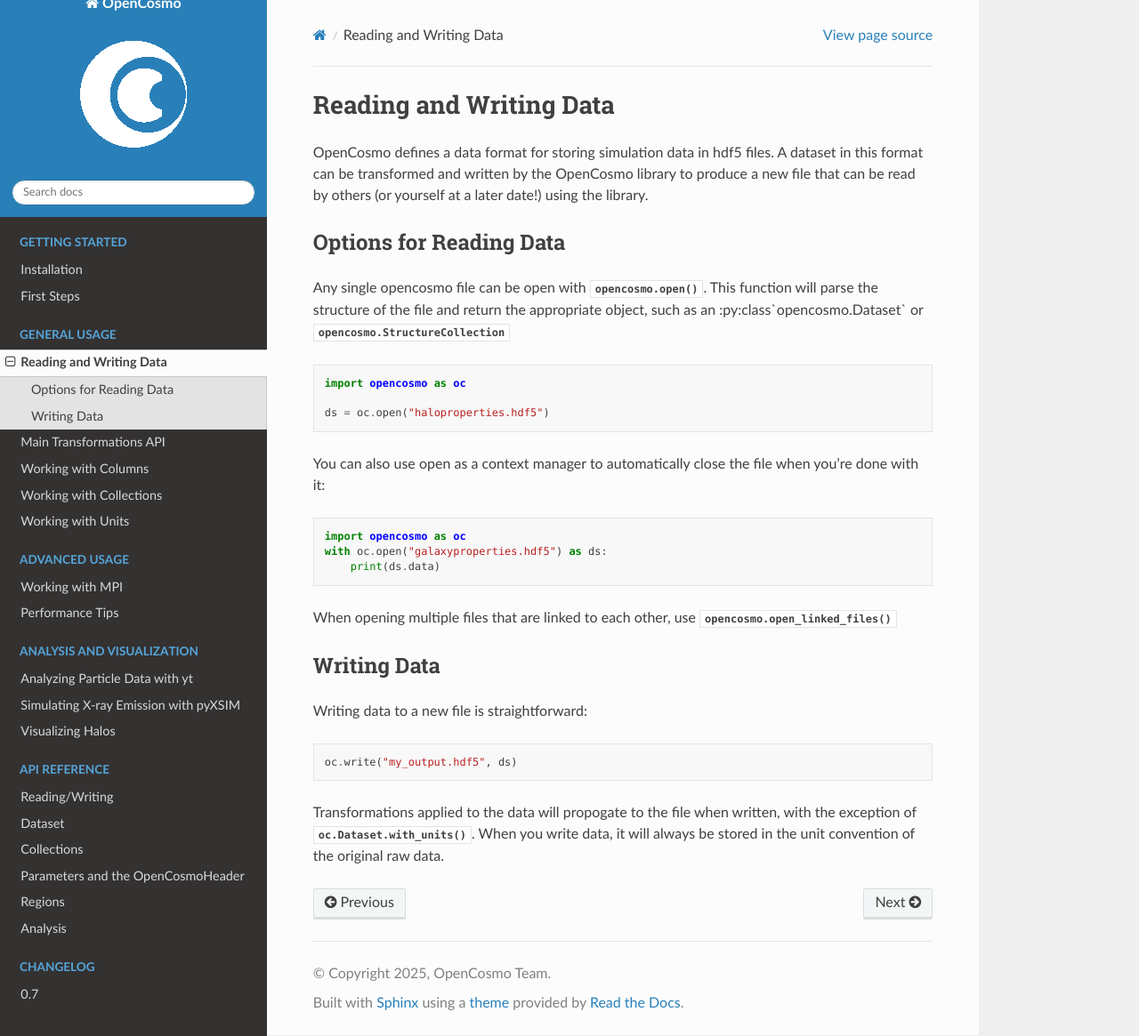
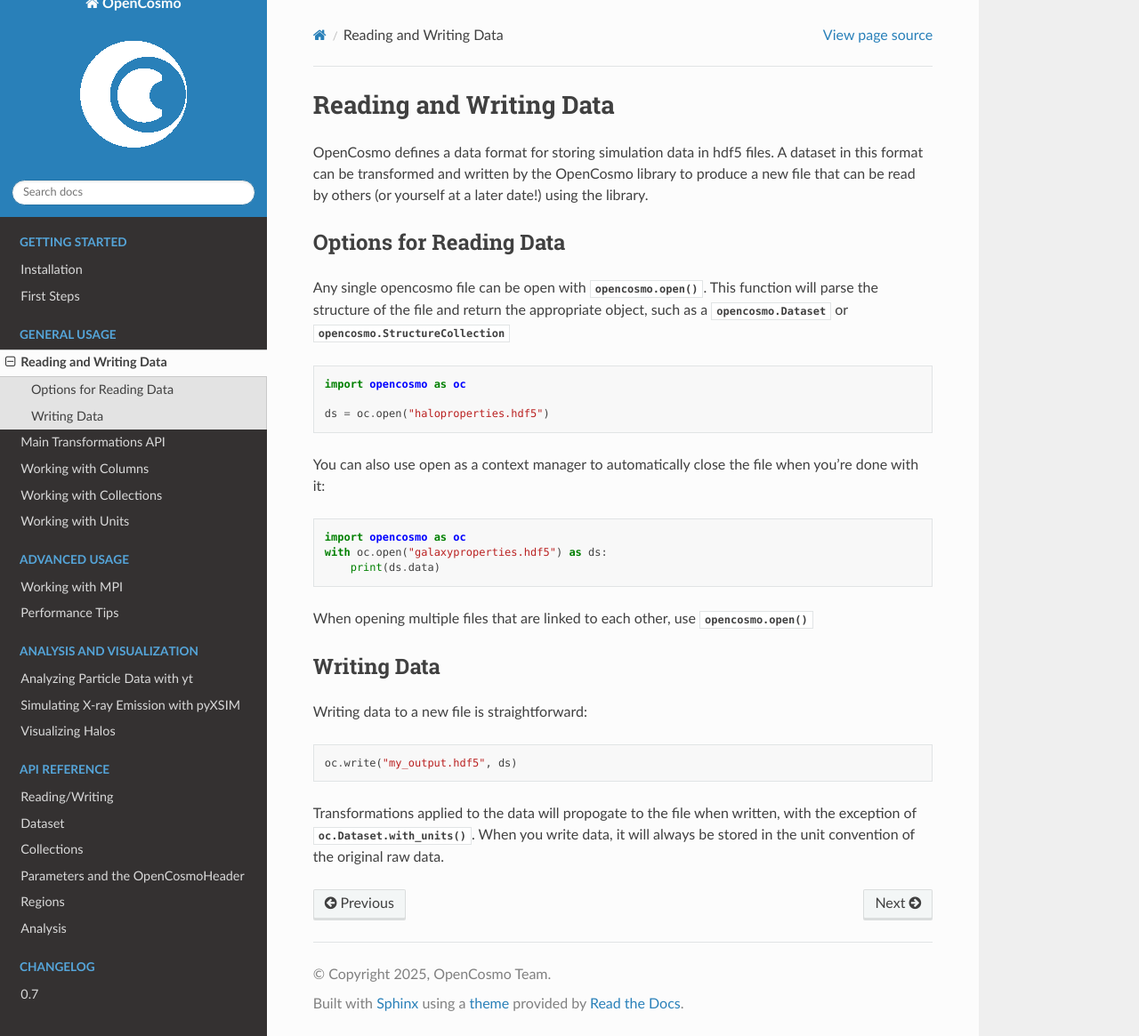
Before and after one commit to ArgonneCPAC/OpenCosmo, a Sphinx documentation site: the page built from docs/source/io.rst, in a window 1280 px wide and 1165 px high. Shown: the whole window at 89% size. Built offline with Sphinx 7.4.7 and the Read the Docs theme 3.1.0, drawn with Linux system fonts in a browser that asks for light colours.

Commit message:
Deprecate open_linked_collection

```diff
--- a/docs/source/collections.rst
+++ b/docs/source/collections.rst
@@ -71,7 +71,7 @@ However the real power of working with a :py:class:`StructureCollection` is the
 .. code-block:: python
 
    import opencosmo as oc
-   data = oc.open_linked_files("haloproperties.hdf5", "haloparticles.hdf5")
+   data = oc.open("haloproperties.hdf5", "haloparticles.hdf5")
    for halo in data.halos():
       print(halo)
 
@@ -95,7 +95,7 @@ It is also possible for structure collections to contain other structure collect
 .. code-block:: python
 
    import opencosmo as oc
-   ds = oc.open_linked_files("haloproperties.hdf5", "haloparticles.hdf5", "galaxyproperties.hdf5", "galaxyparticles.hdf5")
+   ds = oc.open("haloproperties.hdf5", "haloparticles.hdf5", "galaxyproperties.hdf5", "galaxyparticles.hdf5")
    for structure in ds.halos():
         gals_ds = structure["galaxies"]
         for galaxy in gals_ds.galaxies():
--- a/docs/source/cols.rst
+++ b/docs/source/cols.rst
@@ -67,7 +67,7 @@ Queries can generally be performed as usual on collections. In a :py:class:`open
 .. code-block:: python
 
    import opencosmo as oc
-   ds = oc.open_linked_files("haloproperties.hdf5", "haloparticles.hdf5")
+   ds = oc.open("haloproperties.hdf5", "haloparticles.hdf5")
    ds = ds.filter(oc.col("fof_halo_mass") > 1e14)
 
 The resultant :py:class:`opencosmo.StructureCollection` will contain only halos with a mass greater than 10^14, along with all their associated particles.
@@ -134,7 +134,7 @@ Calls to :py:meth:`opencosmo.StructureCollection.with_new_columns` must explicit
 .. code-block:: python
 
    import opencosmo as oc
-   ds = oc.open_linked_files("haloproperties.hdf5", "haloparticles.hdf5")
+   ds = oc.open("haloproperties.hdf5", "haloparticles.hdf5")
    fof_halo_speed_sqrd = oc.col("fof_halo_com_vx") + oc.col("fof_halo_com_vy") ** 2 + oc.col("fof_halo_com_vz") ** 2
    fof_halo_ke = 0.5 * oc.col("fof_halo_mass") * fof_halo_speed_sqrd
    fof_halo_p = oc.col("fof_halo_mass") * fof_halo_speed_sqrd ** 0.5
--- a/docs/source/first_steps.rst
+++ b/docs/source/first_steps.rst
@@ -84,7 +84,7 @@ This is cool on its own, but the real power of :code:`opencosmo` comes from its
 .. code-block:: python
 
    import opencosmo as oc
-   data = oc.open_linked_files("haloproperties.hdf5", "haloparticles.hdf5")
+   data = oc.open("haloproperties.hdf5", "haloparticles.hdf5")
 
 This will return a data *collection* that will allow you to query and transform the data as before, but will associate the halos with their particles.
 
--- a/docs/source/io.rst
+++ b/docs/source/io.rst
@@ -5,7 +5,7 @@ OpenCosmo defines a data format for storing simulation data in hdf5 files. A dat
 Options for Reading Data
 ------------------------
 
-Any single opencosmo file can be open with :py:meth:`opencosmo.open`. This function will parse the structure of the file and return the appropriate object, such as an :py:class`opencosmo.Dataset` or :py:class:`opencosmo.StructureCollection`
+Any single opencosmo file can be open with :py:meth:`opencosmo.open`. This function will parse the structure of the file and return the appropriate object, such as a :py:class:`opencosmo.Dataset` or :py:class:`opencosmo.StructureCollection`
 
 .. code-block:: python
 
@@ -22,7 +22,7 @@ You can also use open as a context manager to automatically close the file when
        print(ds.data)
 
 
-When opening multiple files that are linked to each other, use :py:meth:`opencosmo.open_linked_files`
+When opening multiple files that are linked to each other, use :py:meth:`opencosmo.open`
 
 Writing Data
 ------------
```
Also changed, not shown: README.md (+1 -1 lines), docs/source/analysis.rst (+5 -5 lines), pyproject.toml (+8 -5 lines), .pre-commit-config.yaml, 8 other files.
